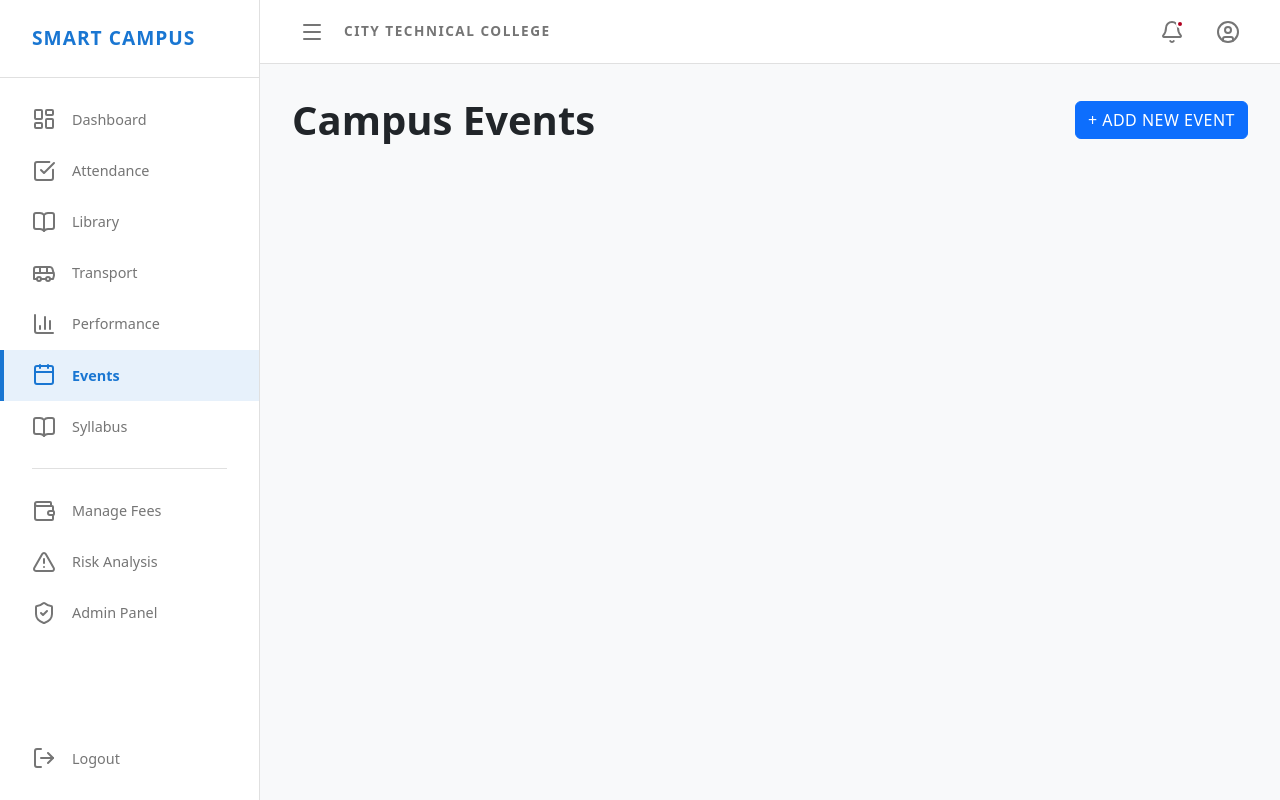
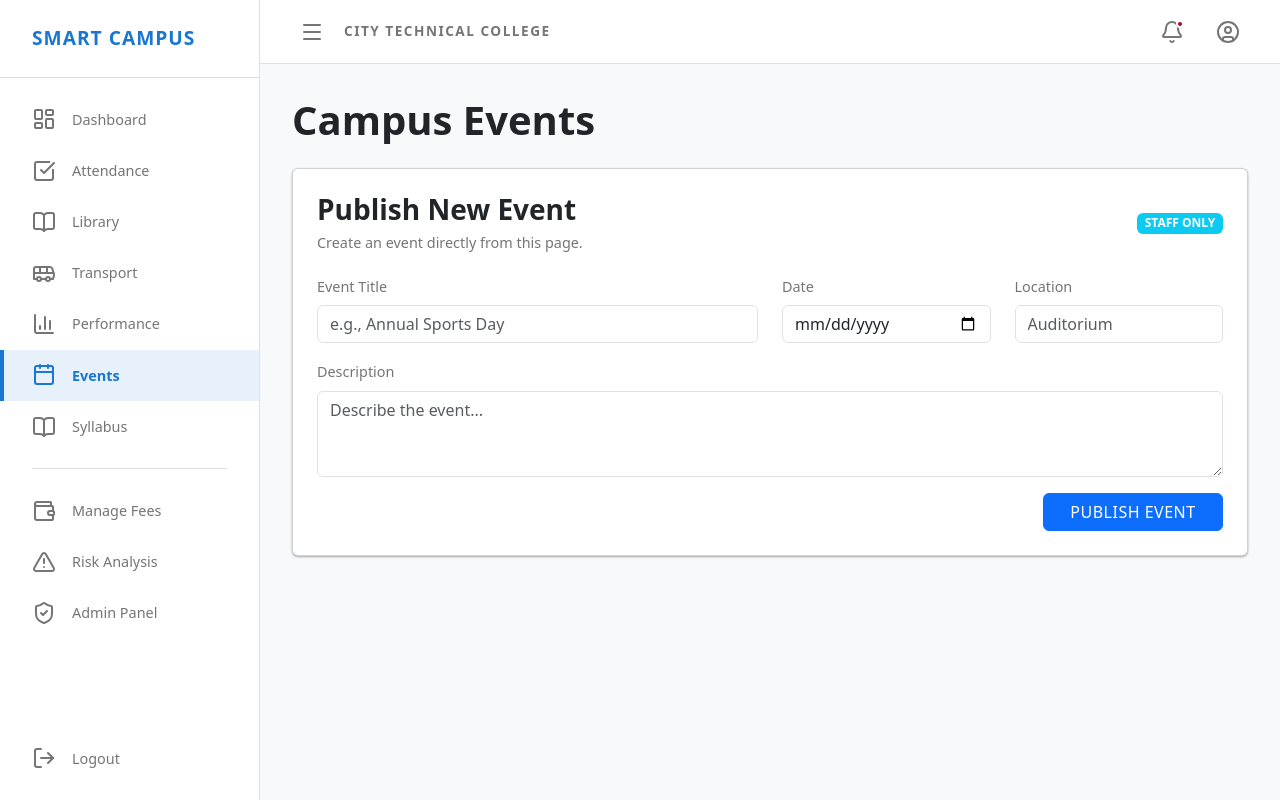
Before and after one commit to pugalpugazh2006-cmd/Smart-campus, a Flask app: page /events in a window 1280 px wide. Run offline with Flask 3, Linux system fonts and the light colour scheme; the visitor is signed in with stand-in values (Sample User, id 1); data that the repository does not hold is empty.

Commit message:
Replace event modal with inline publish form

```diff
--- a/templates/events.html
+++ b/templates/events.html
@@ -6,41 +6,42 @@
 <div class="page-load">
     <div class="d-flex justify-content-between align-items-center mb-4">
         <h1 style="font-weight: 700; margin-bottom: 0;">Campus Events</h1>
-        {% if session['role'] in ['admin', 'faculty'] %}
-        <button class="btn btn-primary" type="button" onclick="openEventModal()">+ Add New Event</button>
-        {% endif %}
     </div>
 
-    <!-- Add Event Modal -->
-    <div id="addEventModal" style="display:none; position:fixed; inset:0; background:rgba(0,0,0,0.5); z-index:2000; align-items:center; justify-content:center; backdrop-filter: blur(4px); padding:1rem;">
-        <div class="card" style="width:min(560px, calc(100vw - 2rem)); max-height: calc(100vh - 2rem); overflow-y:auto; padding:2rem; animation: fadeInSlideUp 0.3s ease-out;">
-            <h3 style="margin-bottom: 1.5rem; font-weight: 700;">Create New Event</h3>
+    {% if session['role'] in ['admin', 'faculty'] %}
+    <div class="card mb-4">
+        <div style="display:flex; justify-content:space-between; align-items:center; gap:1rem; margin-bottom:1.25rem; flex-wrap:wrap;">
+            <div>
+                <h3 style="margin:0; font-weight:700;">Publish New Event</h3>
+                <p style="margin:0.35rem 0 0; color:var(--text-secondary); font-size:0.9rem;">Create an event directly from this page.</p>
+            </div>
+            <span class="badge bg-info">STAFF ONLY</span>
+        </div>
         <form action="/add-event" method="POST">
-                <div class="mb-3">
+            <div class="row">
+                <div class="col-md-6 mb-3">
                     <label class="form-label" style="color: var(--text-secondary); font-size: 0.9rem;">Event Title</label>
                     <input type="text" name="title" class="form-control" required placeholder="e.g., Annual Sports Day">
                 </div>
-                <div class="row">
-                    <div class="col-md-6 mb-3">
+                <div class="col-md-3 mb-3">
                     <label class="form-label" style="color: var(--text-secondary); font-size: 0.9rem;">Date</label>
                     <input type="date" name="event_date" class="form-control" required>
                 </div>
-                    <div class="col-md-6 mb-3">
+                <div class="col-md-3 mb-3">
                     <label class="form-label" style="color: var(--text-secondary); font-size: 0.9rem;">Location</label>
-                        <input type="text" name="location" class="form-control" required placeholder="e.g., Main Auditorium">
+                    <input type="text" name="location" class="form-control" required placeholder="Auditorium">
                 </div>
             </div>
             <div class="mb-3">
                 <label class="form-label" style="color: var(--text-secondary); font-size: 0.9rem;">Description</label>
                 <textarea name="description" class="form-control" rows="3" required placeholder="Describe the event..."></textarea>
             </div>
-                <div class="d-flex justify-content-end gap-2 mt-4 pt-3" style="border-top: 1px solid var(--border);">
-                    <button type="button" class="btn btn-outline" onclick="closeEventModal()">Cancel</button>
-                    <button type="submit" class="btn btn-primary">Publish Event</button>
+            <div style="display:flex; justify-content:flex-end;">
+                <button type="submit" class="btn btn-primary" style="min-width: 180px;">Publish Event</button>
             </div>
         </form>
     </div>
-    </div>
+    {% endif %}
 
     <div class="grid-dashboard">
         {% for event in events %}
@@ -70,21 +71,4 @@
         {% endfor %}
     </div>
 </div>
-
-<script>
-function openEventModal() {
-    document.getElementById('addEventModal').style.display = 'flex';
-}
-
-function closeEventModal() {
-    document.getElementById('addEventModal').style.display = 'none';
-}
-
-document.addEventListener('click', function (event) {
-    const modal = document.getElementById('addEventModal');
-    if (event.target === modal) {
-        closeEventModal();
-    }
-});
-</script>
 {% endblock %}
```
Lines whose indentation alone changed are shown as unchanged.
